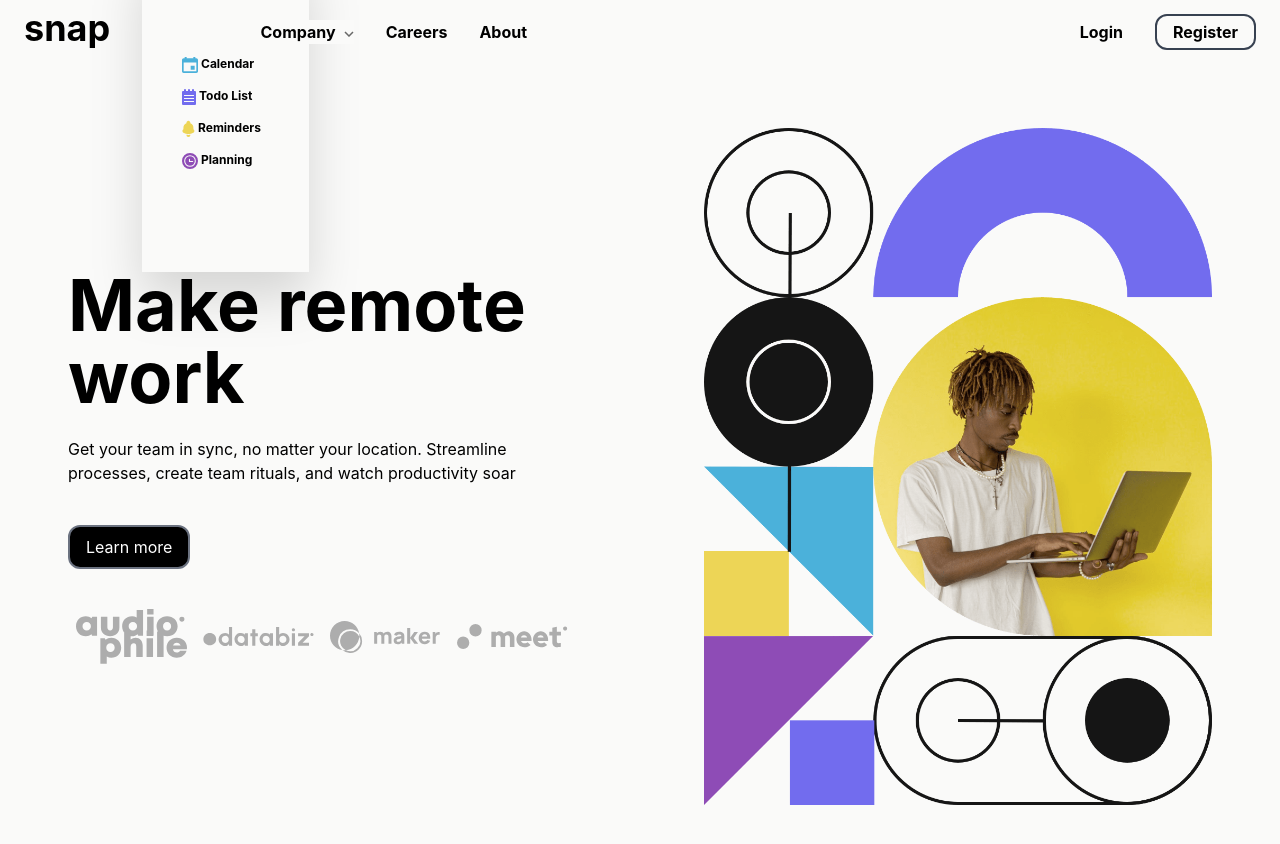
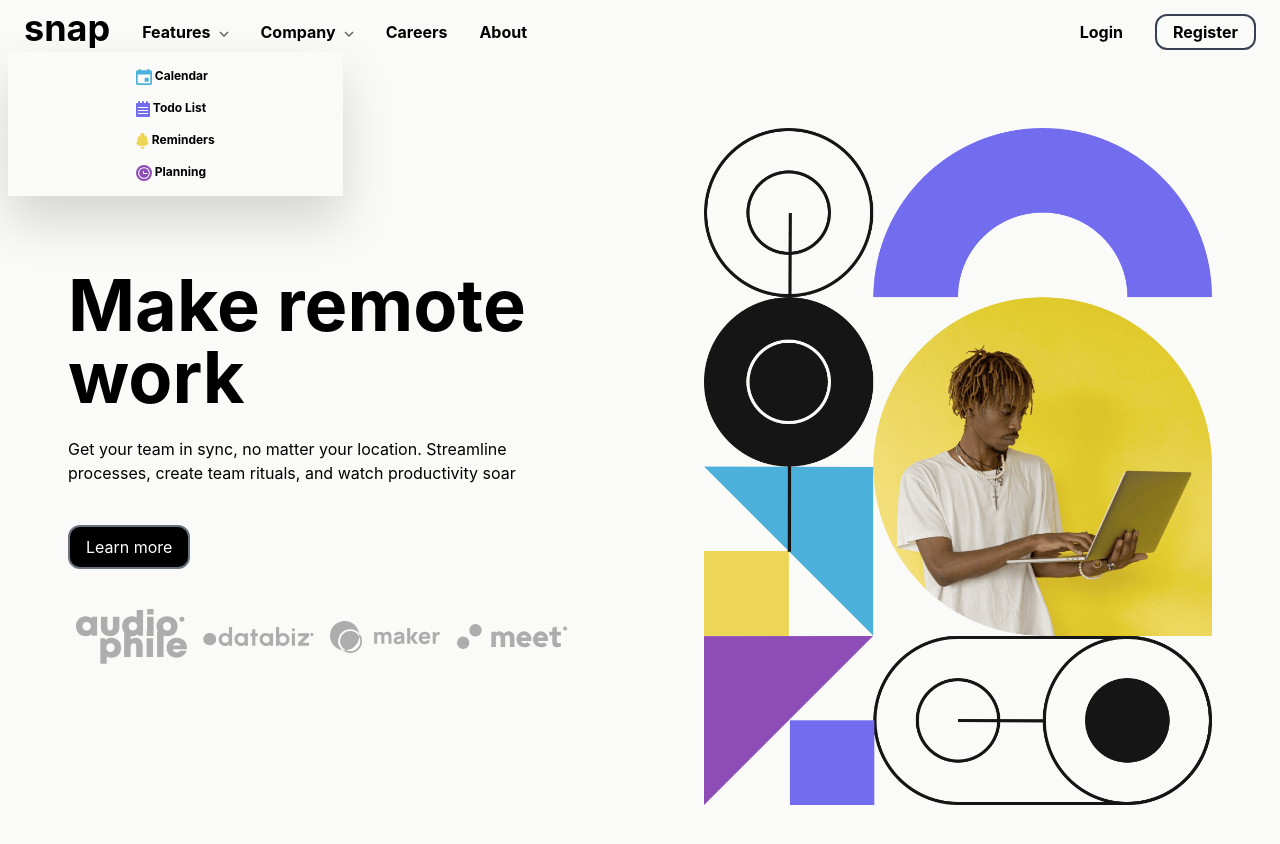
Before and after one commit to sayyidkhan/dropdown-webpage-assignment, a React (Create React App) app: page / in a window 1280 px wide. Both pictures are taken after a click on the element "Features". Shown: the top 844 px of the page. Built offline with nearby package versions, Linux system fonts and the light colour scheme.

Commit message:
drop down button done

```diff
--- a/src/components/navbar/FeatureDropdown.js
+++ b/src/components/navbar/FeatureDropdown.js
@@ -2,7 +2,7 @@ import React from "react";
 
 const FeatureDropdown = (props) => {
   return (
-    <div className="[&>*]:inline mx-2">
+    <div className="[&>*]:inline">
       <img  src={props.icon}></img>
       <a> {props.name} </a>
     </div>
--- a/src/components/navbar/NavBar.js
+++ b/src/components/navbar/NavBar.js
@@ -43,35 +43,31 @@ const NavBar = () => {
           <button>Features</button>
           <img className="inline ml-2" src={iconarrowdown} />
           {featureList ? (
-            <div className="relative h-52">
             <div
-                class="flex-row left-0 p-24 px-8 mt-6 -mr-20 text-xs leading-8 text-black drop-shadow-2xl"
+              class="absolute left-0 p-2 px-32 m-2 text-xs leading-8 text-black drop-shadow-2xl"
               type="button"
             >
               {featuresDropDownIcons.map((v) => (
                 <FeatureDropdown icon={v.icon} name={v.name} />
               ))}
             </div>
-            </div>
           ) : null}
         </div>
         <div
-          className="h-50 relative webview dropdown cursor-pointer hover:pt-12 "
+          className="webview dropdown inline-block cursor-pointer"
           onMouseEnter={() => setCompanyList(1)}
           onMouseLeave={() => setCompanyList(0)}
         >
           <button>Company</button>
           <img className="inline ml-2" src={iconarrowdown} />
           {companyList ? (
-            <div className="relative h-52">
             <div
-                class="flex-row p-24 px-8 mt-6 -mr-24 text-xs leading-8 text-black drop-shadow-2xl"
+              class="absolute left-24 m-2 p-2 px-32 text-xs leading-8 text-black drop-shadow-2xl"
               type="button"
             >
               {companyDropDownIcons.map((v) => (
                 <CompanyDropDown text={v.text} />
               ))}
-              </div>
             </div>
           ) : null}
         </div>
```
Lines whose indentation alone changed are shown as unchanged.
